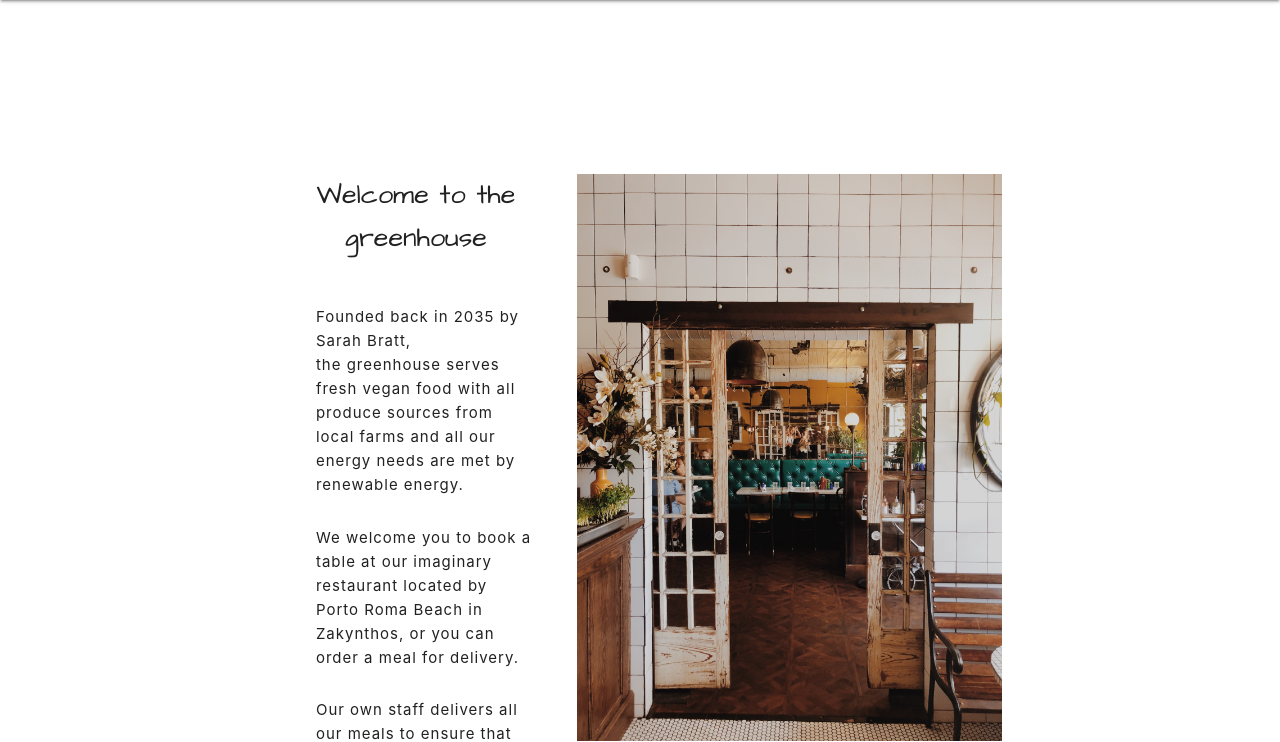
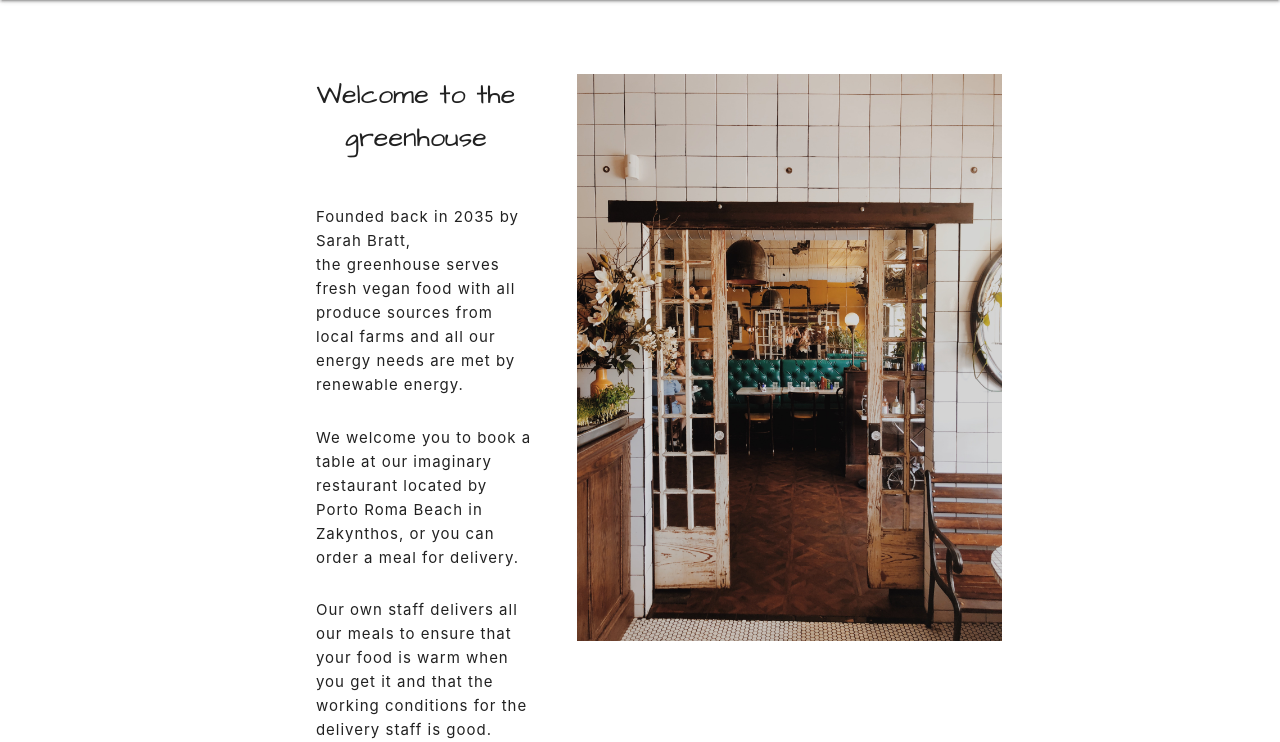
Before and after one commit to Tommyshub/restaurant, a Django app: page / in a window 1280 px wide. Shown: the part 96-838 px from the top of the page. Run offline with Django 3.2, Linux system fonts and the light colour scheme; some libraries are stand-ins or nearby versions.

Commit message:
change padding between navbar and main content

```diff
--- a/static/css/style.css
+++ b/static/css/style.css
@@ -9,7 +9,7 @@
 /* Empty div for padding between navbar and content */
 
 .empty {
-  padding-top: 125px;
+  padding-top: 75px;
 }
 
 /* Navbar styles */
```
